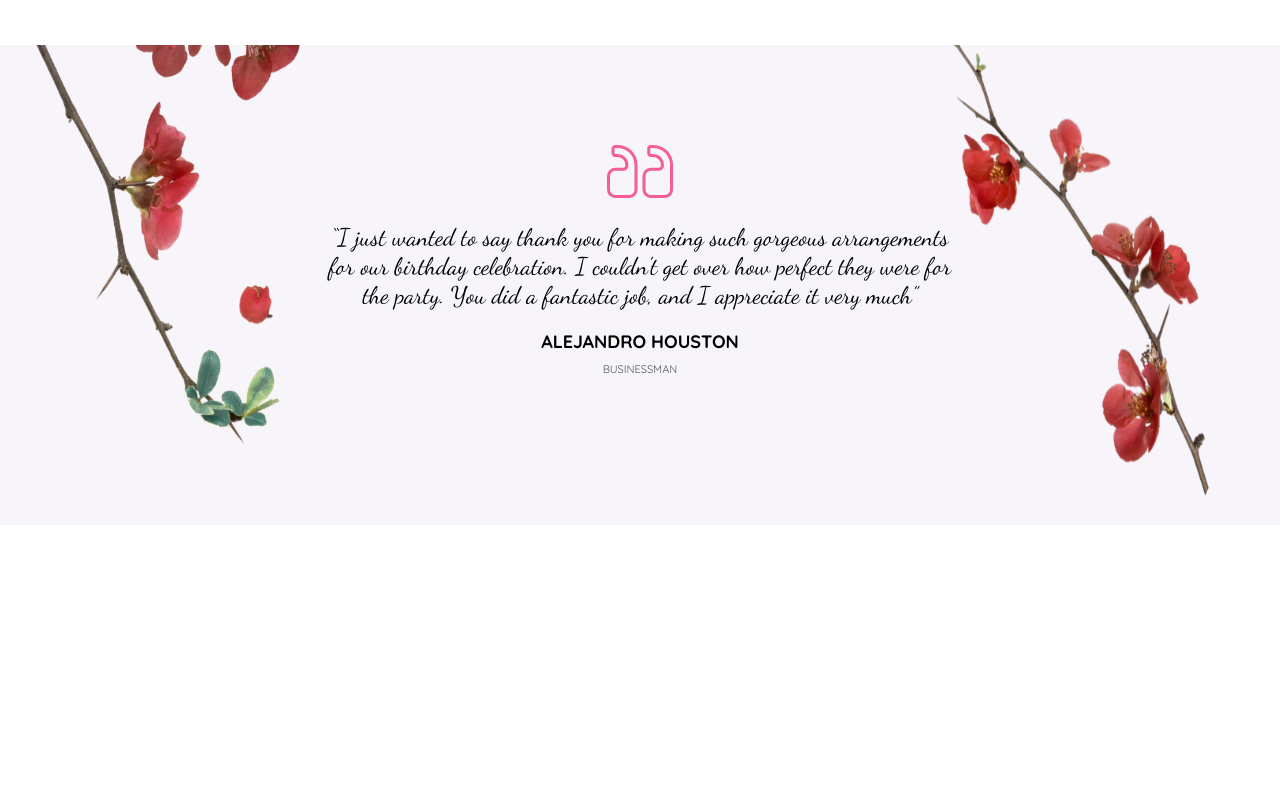
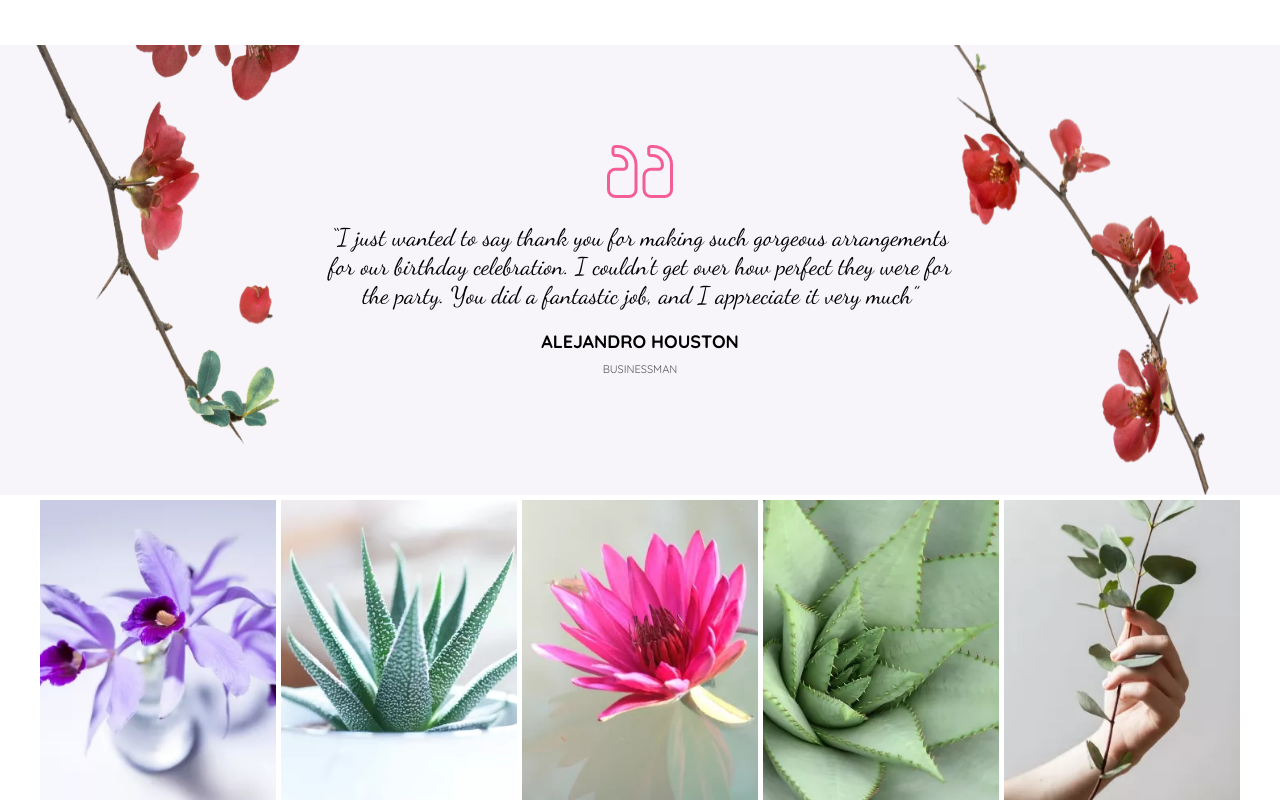
Before and after one commit to PHOO545499/florist, a plain HTML site: page index.html in a window 1280 px wide. Shown: the part 4119-4919 px from the top of the page. Before the commit the page ends 4644 px from the top, so only its background shows below. Drawn offline with nearby package versions, Linux system fonts and the light colour scheme.

Commit message:
florist follow img

```diff
--- a/index.html
+++ b/index.html
@@ -604,6 +604,28 @@
             </div>
         </div>
     </section>
+
+    <section class="follow_section">
+        <div class="row">
+            <div class="follow_container">
+                <div class="follow1 follow_g">
+
+                </div>
+                <div class="follow2 follow_g">
+
+                </div>
+                <div class="follow3 follow_g">
+
+                </div>
+                <div class="follow4 follow_g">
+
+                </div>
+                <div class="follow5 follow_g">
+
+                </div>
+            </div>
+        </div>
+    </section>
     <script type="text/javascript" src="script.js"></script>
 </body>
 
--- a/style.css
+++ b/style.css
@@ -1043,7 +1043,7 @@ header .hero_rel{
 
 .testimonial_section{
     background: #f7f5fa;
-    height: 60vh;
+    height: 450px;
     overflow: hidden;
 
     position: relative;
@@ -1103,3 +1103,49 @@ header .hero_rel{
     font-variant: small-caps;
     color: #555;
 }
+
+/**************************************************** follow SECTION ***************************************************/
+
+.follow_section{
+    padding-top: 5px;
+    /* background-color: darkgreen; */
+}
+.follow_container{
+    display: grid;
+    grid-template-columns: repeat(5,1fr);
+    grid-auto-rows: max(300px);
+    grid-gap: 5px;
+}
+
+.follow_g{
+    background-color: cadetblue;
+}
+
+.follow1{
+    background: url(img/insta-1.webp);
+    background-position: center;
+    background-size: cover;
+}
+
+.follow2{
+    background: url(img/insta-2.webp);
+    background-position: center;
+    background-size: cover;
+}
+
+.follow3{
+    background: url(img/insta-3.webp);
+    background-position: center;
+    background-size: cover;
+}
+
+.follow4{
+    background: url(img/insta-4.webp);
+    background-position: center;
+    background-size: cover;
+}
+.follow5{
+    background: url(img/insta-5.webp);
+    background-position: center;
+    background-size: cover;
+}
```
